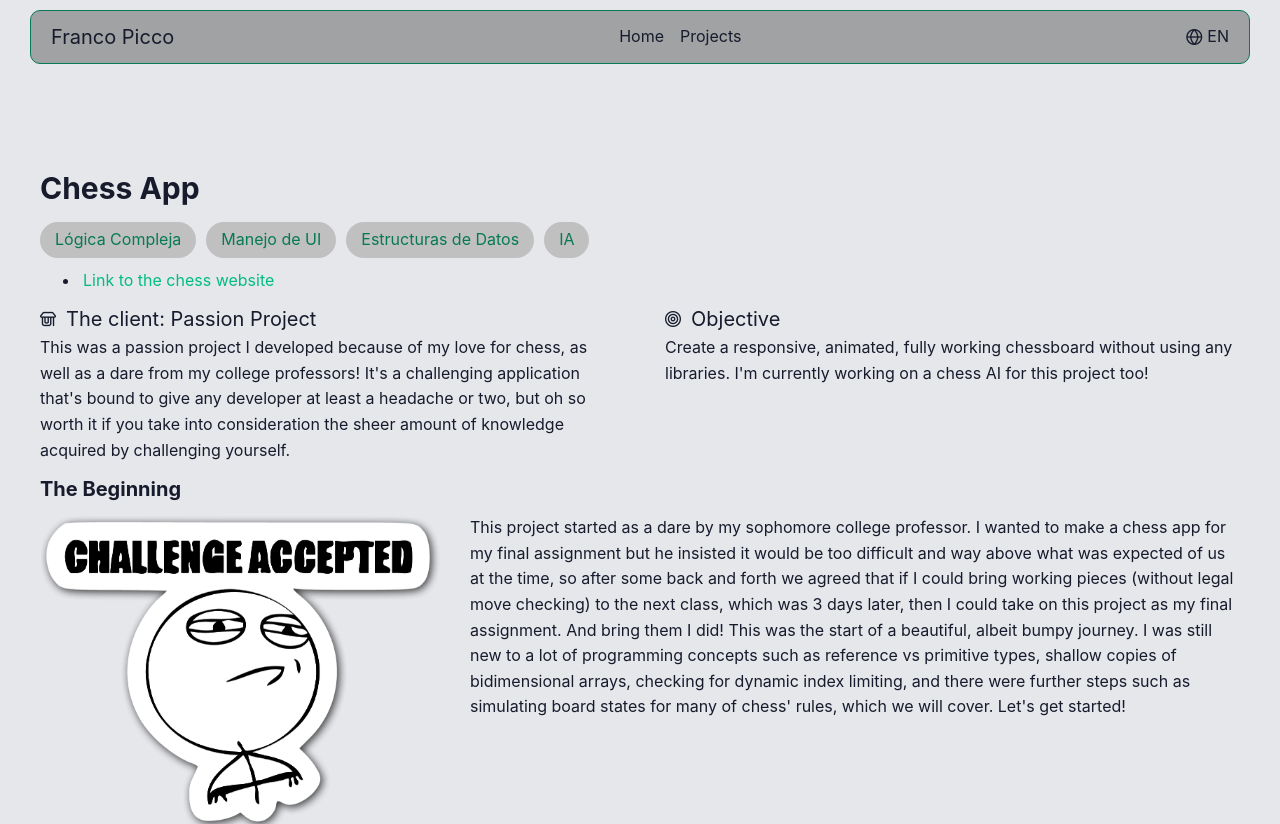
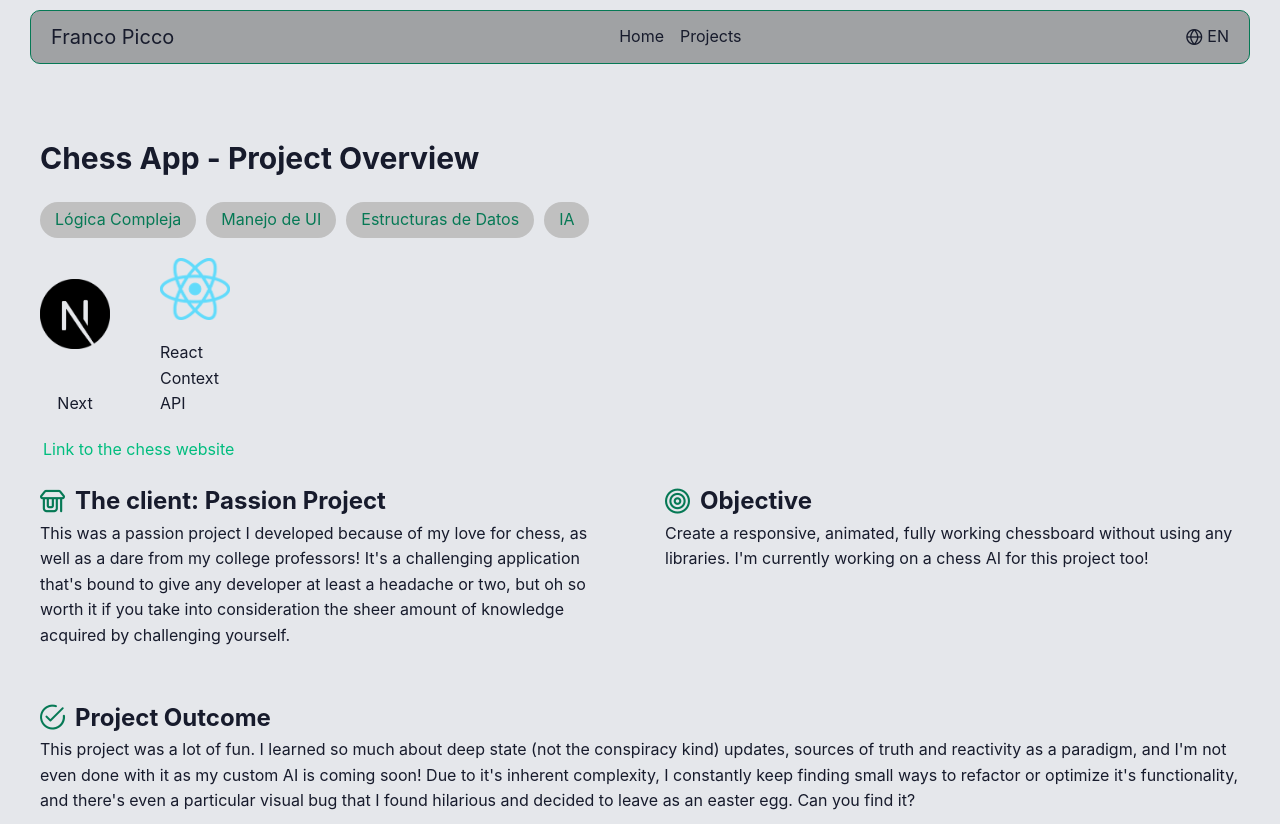
Before and after one commit to tas014/portfolio, a Vue app: page /projects/chess-app in a window 1280 px wide. Shown: the top 824 px of the page. Built offline with nearby package versions, Linux system fonts and the light colour scheme.

Commit message:
added outcome content with styles

```diff
--- a/src/assets/base.css
+++ b/src/assets/base.css
@@ -3,6 +3,7 @@
   --primary-title: 4rem;
   --secondary-title: 2.5rem;
   --text-size: 1rem;
+  --tag-size: 1.6rem;
   --color-tag: #dcacaa;
   --color-highlight: #067955;
   --color-text: #171b2c;
--- a/src/components/ProjectGuide.vue
+++ b/src/components/ProjectGuide.vue
@@ -7,10 +7,18 @@ defineProps<{
 </script>
 <template>
   <article class="container-article">
-    <h1 class="project-title">{{ content.title }}</h1>
+    <h1 class="project-title">
+      {{ content.title }} - {{ language === 'es' ? 'Vistazo General' : 'Project Overview' }}
+    </h1>
     <ul class="tags-container">
       <li v-for="tag in content.tags" :key="tag" class="project-tag">
         {{ tag }}
+      </li>
+    </ul>
+    <ul class="techs-container">
+      <li v-for="tech in content.software" :key="tech.name" class="tech-item">
+        <img :src="tech.icon" :alt="`an image of ${tech.name}'s logo'`" />
+        <span>{{ tech.name }}</span>
       </li>
     </ul>
     <ul class="project-links">
@@ -27,7 +35,7 @@ defineProps<{
       <div>
         <div class="flex">
           <i class="pi pi-shop"></i>
-          <h3>
+          <h3 class="project-section-title">
             {{ language === 'es' ? 'Un vistazo al cliente:' : 'The client:' }}
             {{ content.client.name }}
           </h3>
@@ -39,7 +47,7 @@ defineProps<{
       <div>
         <div class="flex">
           <i class="pi pi-bullseye"></i>
-          <h3>
+          <h3 class="project-section-title">
             {{ language === 'es' ? 'Objetivo' : 'Objective' }}
           </h3>
         </div>
@@ -47,7 +55,22 @@ defineProps<{
           {{ content.objective }}
         </p>
       </div>
+      <div class="outcome">
+        <div class="flex">
+          <i class="pi pi-check-circle"></i>
+          <h3 class="project-section-title">
+            {{ language === 'es' ? 'Resultado del Projecto' : 'Project Outcome' }}
+          </h3>
         </div>
+        <p>
+          {{ content.outcome }}
+        </p>
+      </div>
+    </div>
+    <div>
+      <h1 class="project-title">
+        {{ language === 'es' ? 'Guía Completa del Proyecto' : 'Full Project Breakdown' }}
+      </h1>
       <div
         class="project-section-container"
         v-for="section in content.project.sections"
@@ -68,10 +91,19 @@ defineProps<{
           <p>{{ section.description }}</p>
         </div>
       </div>
+    </div>
     <p class="project-conclusion">{{ content.project.conclusion }}</p>
   </article>
 </template>
 <style scoped>
+ul {
+  padding-left: 0px;
+  list-style: none;
+}
+.pi {
+  color: var(--color-highlight);
+  font-size: 2.5rem;
+}
 .flex {
   display: flex;
   align-items: center;
@@ -81,12 +113,26 @@ defineProps<{
   padding: 2rem;
   display: grid;
   max-width: 1400px;
-  gap: 1rem;
+  gap: 2rem;
 }
 .project-overview-container {
   display: grid;
   grid-template-columns: 1fr 1fr;
   gap: 5rem;
+}
+.techs-container {
+  display: flex;
+  gap: 5rem;
+}
+.tech-item {
+  display: grid;
+  width: clamp(7rem, 2vw, 20rem);
+  grid-template-columns: 1fr;
+  justify-items: center;
+  align-items: end;
+}
+.outcome {
+  grid-column: span 2;
 }
 .project-section-container:nth-of-type(even) img,
 .project-section-container:nth-of-type(even) pre {
@@ -107,12 +153,14 @@ pre {
 .project-title {
   font-size: var(--primary-title);
   font-weight: bold;
-  margin-top: 5rem;
+  margin-top: 2rem;
 }
 .project-section-title {
-  font-size: var(--secondary-title);
-  margin-bottom: 1rem;
+  font-size: 1.5em;
   font-weight: bold;
+}
+.project-section-container .project-section-title {
+  margin: 1.5rem 0rem;
 }
 .project-section-block p {
   display: inline;
@@ -122,5 +170,8 @@ pre {
   .project-overview-container {
     grid-template-columns: 1fr;
   }
+  .outcome {
+    grid-column: 1;
+  }
 }
 </style>
--- a/src/components/ProjectPreview.vue
+++ b/src/components/ProjectPreview.vue
@@ -93,6 +93,7 @@ defineProps<{
   border-radius: 20px;
   background-color: #c0c0c0;
   color: var(--color-highlight);
+  font-size: var(--tag-size);
   cursor: context-menu;
   transition: all 0.5s;
 }
```
Lines whose indentation alone changed are shown as unchanged.
